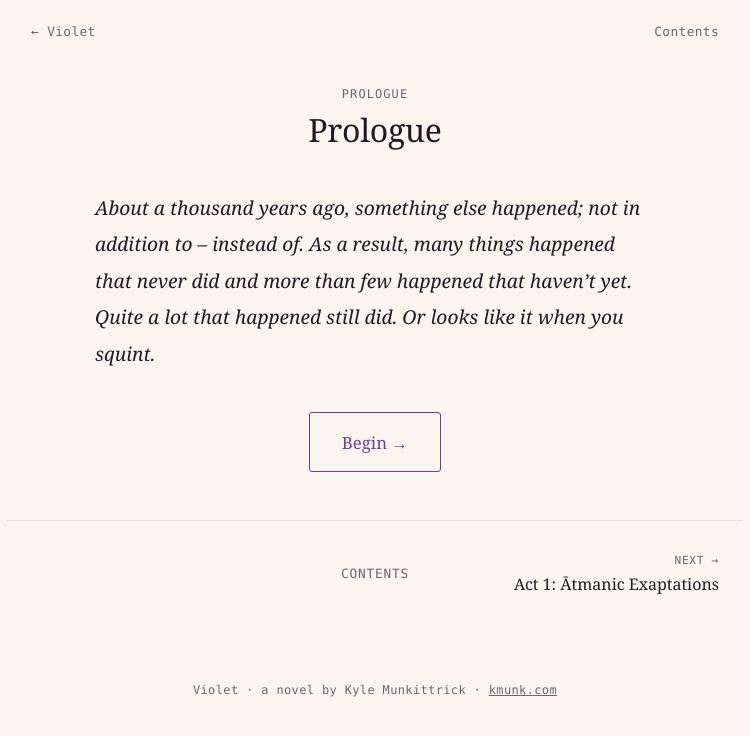
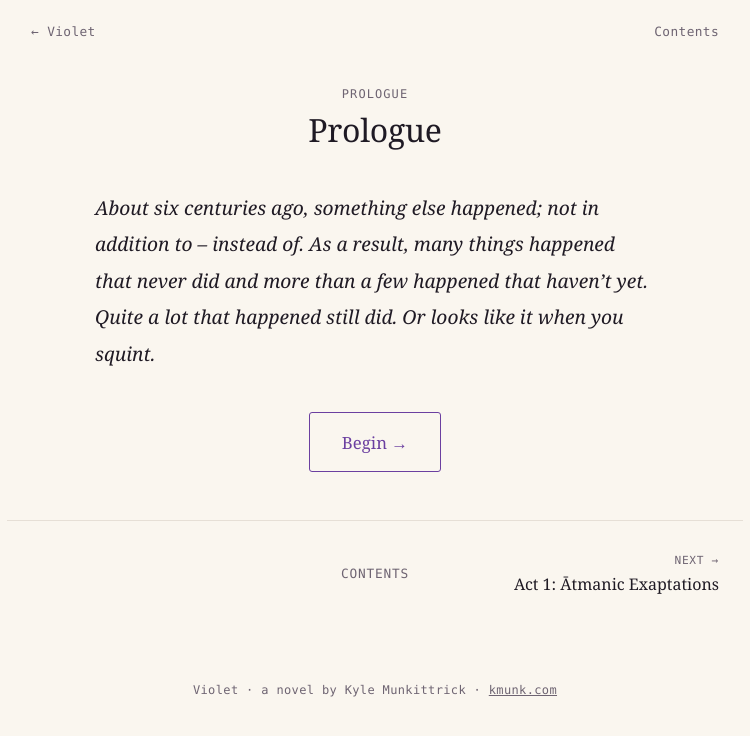
Before and after one commit to kmunki/kmunki.github.io, a Jekyll site: the page built from _fiction/violet/001-prologue.md, in a window 1280 px wide. Shown: the top 736 px of the page, without its empty margins (265-1015 px from the left). Built offline with Jekyll 4.4.1, drawn with Linux system fonts in a browser that asks for light colours.

Commit message:
Violet prologue: fix canon date and a missing article
- “About a thousand years ago” → “About six centuries ago,” matching the canon timeline.
- “more than few happened” → “more than a few happened.”
- Nothing else touched: front matter, HTML and the rest of the epigraph are unchanged.
- Copyedit scope: 1 typo fixed.

Co-Authored-By: Claude Fable 5.1 <noreply@anthropic.com>
Claude-Session: https://claude.ai/code/session_01NJgbLGEsaNqtMx8nky9w7V

```diff
--- a/_fiction/violet/001-prologue.md
+++ b/_fiction/violet/001-prologue.md
@@ -8,7 +8,7 @@ date: November 02, 2025
 
 <div class="prose-wrap">
 <p class="prologue-epigraph">
-<em>About a thousand years ago, something else happened; not in addition to – instead of. As a result, many things happened that never did and more than few happened that haven’t yet. Quite a lot that happened still did. Or looks like it when you squint.</em>
+<em>About six centuries ago, something else happened; not in addition to – instead of. As a result, many things happened that never did and more than a few happened that haven’t yet. Quite a lot that happened still did. Or looks like it when you squint.</em>
 </p>
 
 <div class="begin-cta">
```
